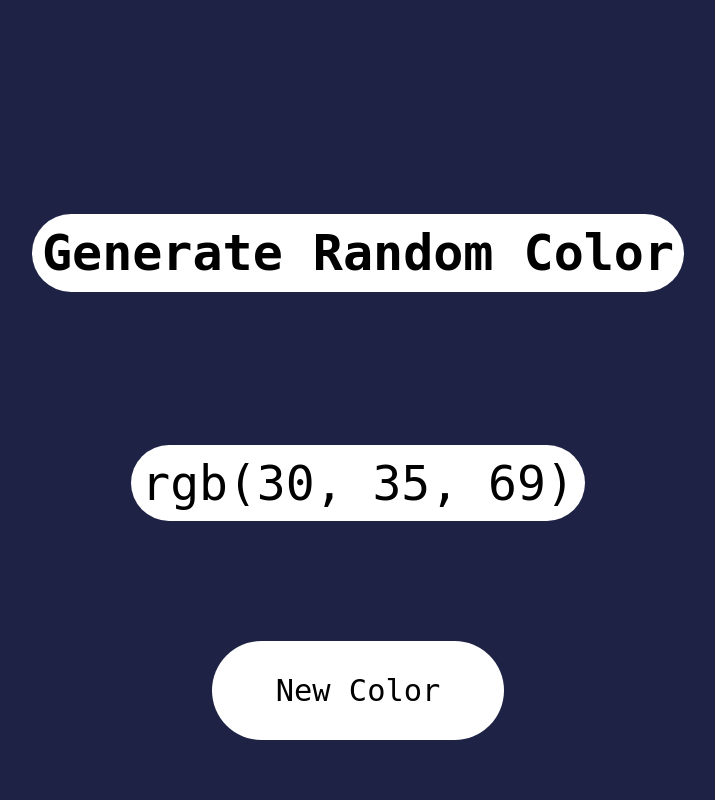
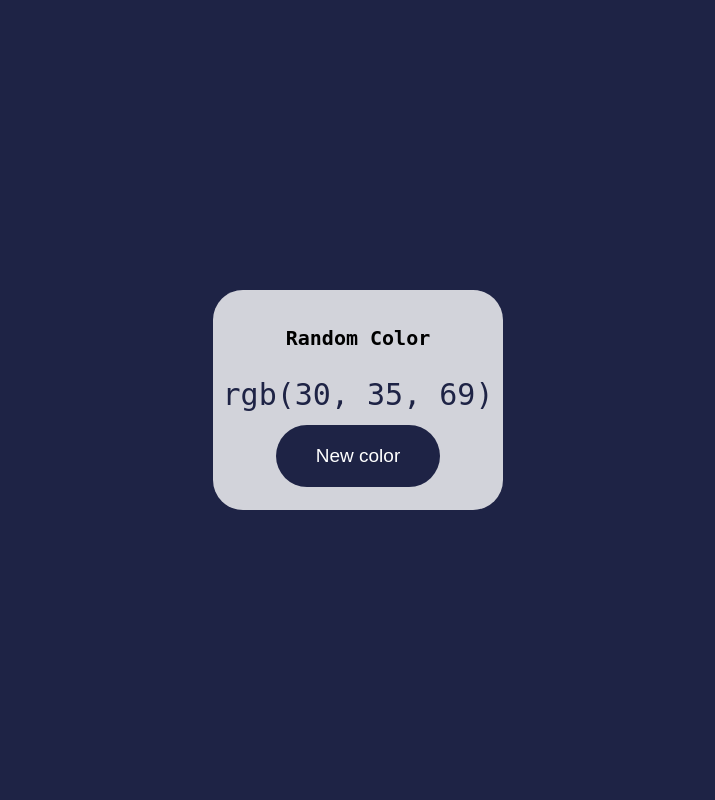
Before and after one commit to sebastianmiracastro/JavaScript, a PHP site: page / in a window 1280 px wide. Shown: the whole page, without its empty margins (282-997 px from the left). Run offline with PHP 8.4, Linux system fonts and the light colour scheme.

Commit message:
Solucionado el error y cambias realizados

```diff
--- a/Js3/app.js
+++ /dev/null
@@ -1,27 +0,0 @@
-const Button = document.querySelector("#Button");
-const body = document.querySelector("#body");
-const colorNumber = document.querySelector("#color-number");
-const colorCard = document.querySelector("#color_card")
-
-
-//Ese es el llamado arrow function o función flecha,
-//sirve como nueva sintaxis para especificar un nuevo tipo de funciones
-//muy parecidas a las tradicionales excepto en algunas diferencias.
-const GenerateRandomColor = () => {
-    //Usamos el metodo Math.Floor para retornear un numero entero
-    //Con el Math.random() * 256 ( Este genera Numeros redondeados entre 0 y 256 )
-    const r = Math.floor(Math.random() * 256);
-    const g = Math.floor(Math.random() * 256);
-    const b = Math.floor(Math.random() * 256);
-
-    const RgbColors = `rgb(${r},${g},${b})`;
-    return RgbColors;
-}
-
-function ColorRandom() {
-    const OtherColor = GenerateRandomColor();
-    colorNumber.innerHTML = OtherColor;
-    document.querySelector("#body").style.backgroundColor = OtherColor;
-}
-
-Button.addEventListener('click', ColorRandom);
--- a/Js3/index.html
+++ b/Js3/index.html
@@ -1,17 +1,20 @@
 <!DOCTYPE html>
 <html lang="en">
   <head>
-    <meta charset="UTF-8">
-    <meta http-equiv="X-UA-Compatible" content="IE=edge">
-    <meta name="viewport" content="width=device-width, initial-scale=1.0">
-    <link rel="stylesheet" href="style.css">
-    <title>Reto N#3</title>
+    <meta charset="UTF-8" />
+    <meta name="viewport" content="width=device-width, initial-scale=1.0" />
+    <meta http-equiv="X-UA-Compatible" content="ie=edge" />
+    <title>Generator Color</title>
+    <link rel="stylesheet" href="style.css" />
   </head>
+
   <body>
-     <div id="color_card"></div>
-     <h1 id="tittle">Generate Random Color</h1>
-     <p id="color-number">rgb(30, 35, 69)</p>
-     <button id="Button">New Color</button>
-    <script src="app.js"></script>
+    <main class="container">
+        <h1 class="title">Random Color</h1>
+        <p class="color-number">rgb(30, 35, 69)</p>
+        <button id="button">New color</button>
+      </div>
+    </main>
   </body>
+  <script src="script.js"></script>
 </html>
--- /dev/null
+++ b/Js3/script.js
@@ -0,0 +1,31 @@
+const button = document.getElementById("button");
+const body = document.querySelector("body");
+const colorNumber = document.querySelector(".color-number");
+const colorCard = document.querySelector(".color-card");
+
+const generateRandomColor = () => {
+  const r = Math.floor(Math.random() * 256);
+  const g = Math.floor(Math.random() * 256);
+  const b = Math.floor(Math.random() * 256);
+
+  const rbgColor = `rgb(${r},${g},${b})`;
+  return rbgColor;
+};
+
+const setBackgrount = () => {
+  const newColor = generateRandomColor();
+  console.log(newColor);
+  colorNumber.innerHTML = newColor;
+  body.style.backgroundColor = newColor;
+};
+
+button.addEventListener("click", setBackgrount);
+
+    //Usamos el metodo Math.Floor para retornear un numero entero
+    //Con el Math.random() * 256 ( Este genera Numeros redondeados entre 0 y 256 )
+
+
+    // =>
+    //Ese es el llamado arrow function o función flecha,
+    //sirve como nueva sintaxis para especificar un nuevo tipo de funciones
+    //muy parecidas a las tradicionales excepto en algunas diferencias.
--- a/Js3/style.css
+++ b/Js3/style.css
@@ -1,49 +1,72 @@
-body{
-    background-color: rgb(30, 35, 69);
+:root {
+    --bg: #1e2345;
     font-size: 10px;
+  }
+
+  body {
+    background-color: var(--bg);
+    display: grid;
     font-family: "Roboto Mono", monospace;
-
-    display: grid;
-
     height: 100vh;
     margin: 0;
     place-items: center;
   }
 
-p{
-    background-color: rgb(30, 35, 69);
+  p {
+    color: var(--bg);
     font-size: 3rem;
-    font-family: "Roboto Mono", monospace;
     font-weight: normal;
     margin: 0;
-    background-color: white;
-    border-radius: 100px;
-    padding: 10px;
   }
 
-button{
-    color: black;
-    background-color: white;
-    font-size: 10px;
-    font-family: "Roboto Mono", monospace;
-
+  button {
+    background: var(--bg);
     border-radius: 100px;
     border: none;
-
+    color: white;
     cursor: pointer;
     font-size: 1.9rem;
     outline: none;
     padding: 2rem 4rem;
-    text-align:center;
+    text-align: center;
     transition: opacity 0.4s ease-in-out;
   }
 
-button:hover{
+  button:hover {
     opacity: 0.8;
   }
-#tittle{
-    font-size: 50px;
-    background-color: white;
-    border-radius: 100px;
+
+  .container {
+    background: rgba(255, 255, 255, 0.8);
+    border-radius: 30px;
+    height: 200px;
     padding: 10px;
+    display: flex;
+    justify-content: space-evenly;
+    flex-direction: column;
+    align-items: center;
   }
+
+  @media only screen and (max-width: 1024px) {
+    .container {
+      width: 70%;
+      display: flex;
+      align-items: center;
+      align-content: center;
+    }
+
+  .content {
+    margin-left: 42%;
+  }
+
+  .title {
+    color: var(--bg);
+    font-size: 4rem;
+    margin-bottom: 20px;
+  }
+
+  .color-number {
+    color: var(--bg);
+    margin: 30px 0;
+  }
+}
```
Lines whose indentation alone changed are shown as unchanged.
